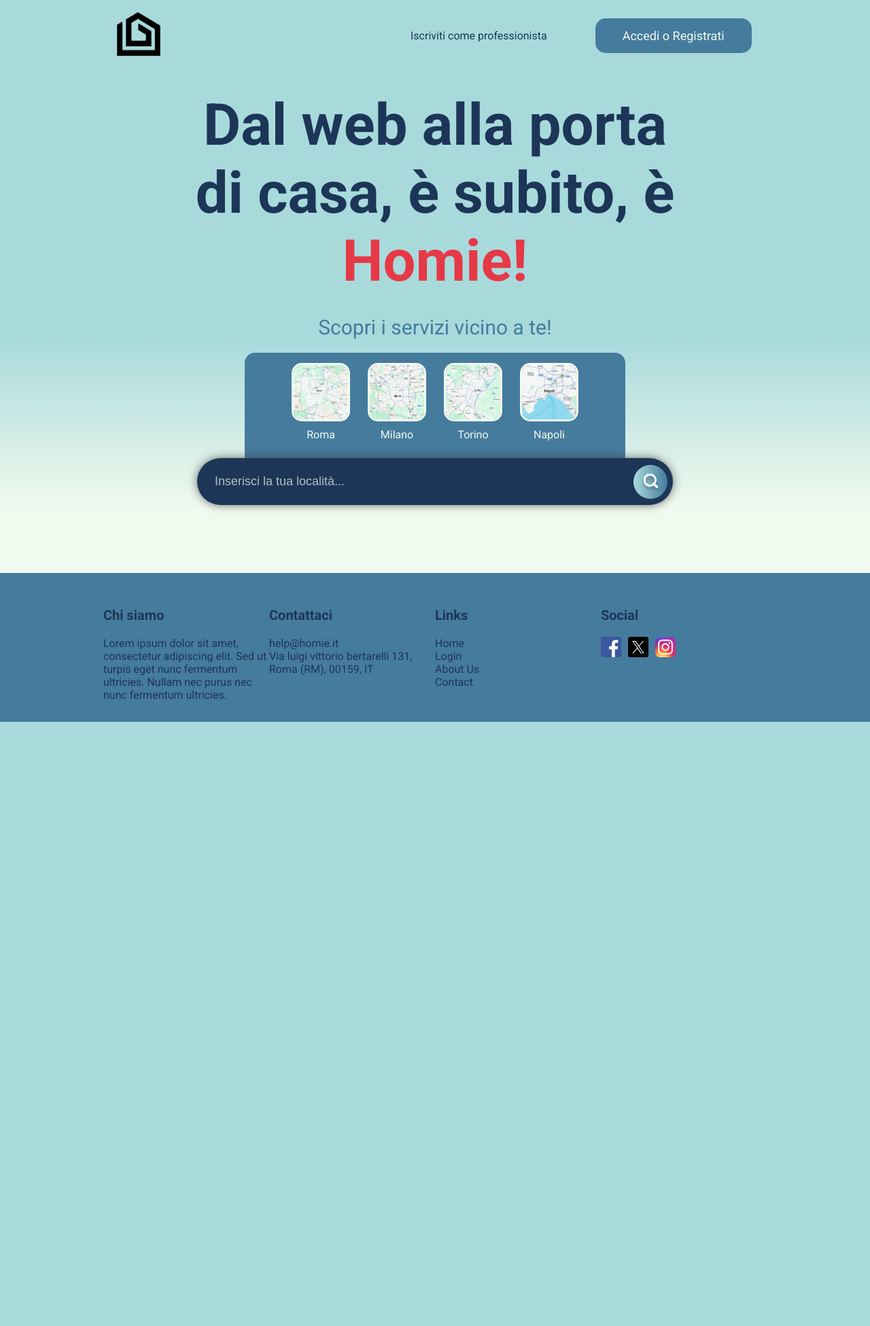
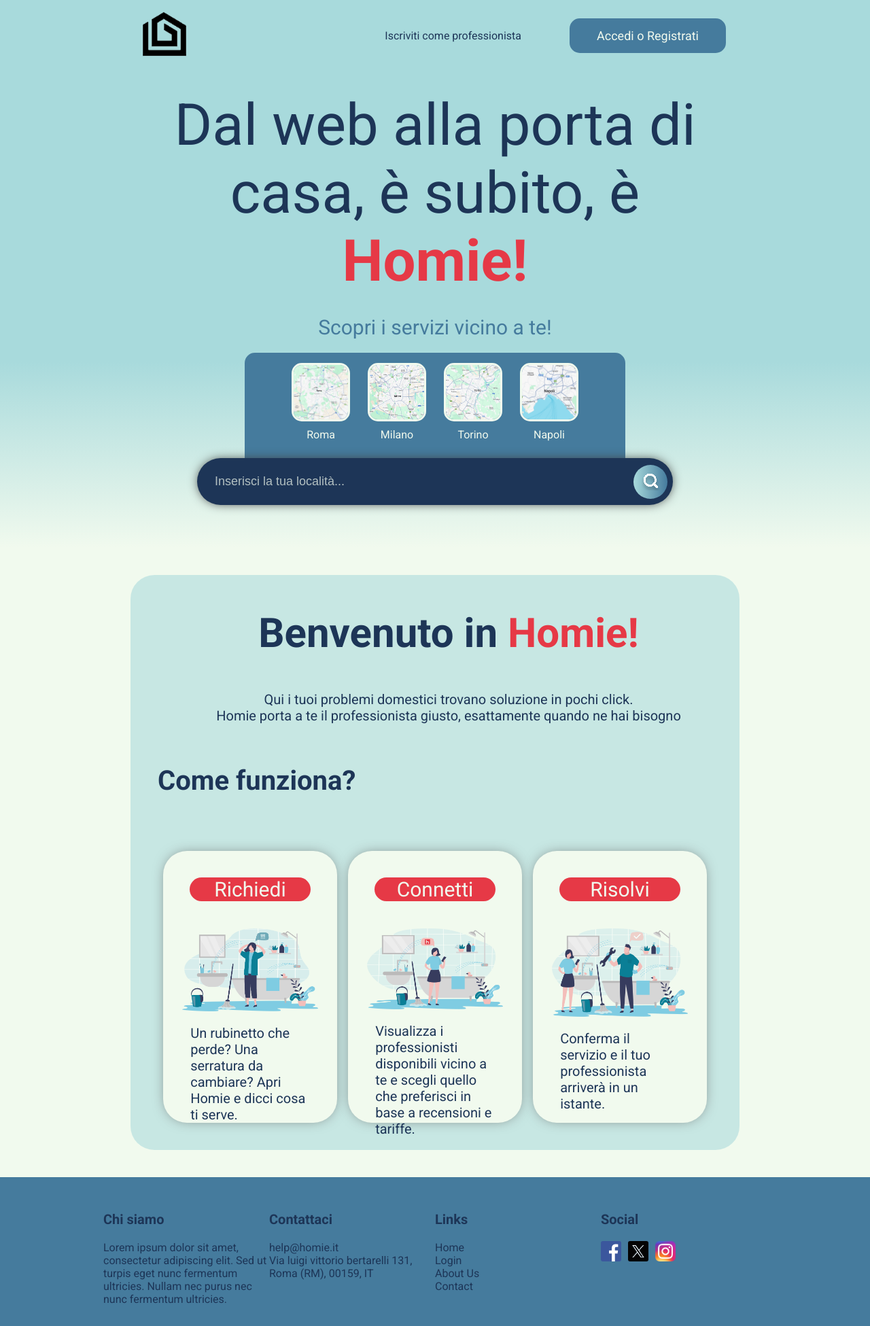
Before and after one commit to lorenzo7t/Homie, a PHP site: page / in a window 1280 px wide. Shown: the whole page at 68% size. Before the commit the page ends 1062 px from the top, so only its background shows below. Run offline with PHP 8.4, Linux system fonts and the light colour scheme.

Commit message:
added body section to landing + cose

```diff
--- a/css/style.css
+++ b/css/style.css
@@ -47,7 +47,16 @@ h1 {
     unicode-bidi: isolate;
 }
 
+.fixed-width {
+    width: 70%;
+}
 
+
+@media (prefers-reduced-motion: no-preference) {
+    .wipe-animation {
+      animation: wipe-enter 1s 1;
+    }
+  }
 
 /* FONTS */
 
@@ -142,19 +151,25 @@ h1 {
     color: #1D3557;
 }
 
+.main-container{
+    display: flex;
+    flex-direction: column;
+    align-items: center;
+    justify-content: center;
+}
 /* HEADER */
 
 .main-page-top {
     position: relative;
     background: rgb(168, 218, 220);
     background: linear-gradient(180deg, rgba(168, 218, 220, 1) 66%, rgba(241, 250, 238, 1) 100%);
-    padding-bottom: 200px;
+    padding-bottom: 20%;
     max-height: 550px;
 }
 
 .header {
     display: flex;
-    justify-content: space-around;
+    justify-content: space-between;
     align-items: center;
     margin-left: auto;
     margin-right: auto;
@@ -421,7 +436,6 @@ button:active {
     justify-content: center;
     align-items: center;
     height: 100%;
-    margin-top: 100px;
     padding: 30px;
 }
 
@@ -458,3 +472,103 @@ button:active {
     margin-right: 10px;
     border-radius: 3px;
 }
+
+/* BODY */
+#main-title {
+    font-size: 60px;
+    text-align: center;
+}
+.container {
+    display: flex;
+    flex-direction: column;
+    align-items: center;
+    padding-bottom: 40px;
+    padding-top: 40px;
+}
+
+.section-title {
+    font-size: 40px;
+}
+
+.introduction-text{
+    text-align: center;
+    font-size: 20px;
+    padding-bottom: 20px;
+}
+
+.text-container {
+    background-color: #a8dadc8f;
+    border-radius: 35px;
+    transition: cubic-bezier(0, 1.15, 0.65, 0.96) 1s;
+}
+
+.text-container:hover {
+    box-shadow: 0px 0px 20px -6px #666666;
+    transition: cubic-bezier(0, 1.15, 0.65, 0.96) 5s;
+    padding: 10px;
+    margin-top: -10px;
+}
+
+.text-container h2,.text-container h3 {
+    padding-left: 40px;
+}
+
+.highlighted-text {
+
+}
+
+.highlight-text-container {
+    background-color: #E63946;
+    border-radius: 35px;
+}
+
+.steps-container {
+    display: flex;
+    flex-direction: row;
+    justify-content: space-around;
+    align-items: center;
+    padding: 40px;
+}
+
+.step-title {
+    color: #F1FAEE;
+    text-align: center;
+    background-color: #E63946;
+    width: 70%;
+    border-radius: 35px;
+    font-size: 30px;
+}
+
+.step {
+    display: flex;
+    flex-direction: column;
+    align-items: center;
+    background-color: #F1FAEE;
+    width: 70%;
+    border-radius: 35px;
+    margin-left: 1%;
+    margin-right: 1%;
+    height: 400px;
+    transition: cubic-bezier(0, 1.15, 0.65, 0.96) 1s;
+    box-shadow: 0px 0px 20px -6px #666666;
+}
+
+.step:hover {
+    box-shadow: 0px 0px 20px -6px #666666;
+    transition: cubic-bezier(0, 1.15, 0.65, 0.96) 1s;
+    padding: 10px;
+    margin-top: -10px;
+}
+
+.step img {
+    width: 200px;
+    height: 130px;
+}
+
+.step-description {
+    color: #1D3557;
+    padding-left: 40px;
+    padding-right: 40px;
+    padding-top: 20px;
+    font-size: 20px;
+}
--- a/footer.php
+++ b/footer.php
@@ -1,7 +1,7 @@
 <!-- Purpose: This file contains the footer of the website. It is included in the main index.php file to display the footer on the page. -->
 <footer class="main-footer">
     <div class="footer-container">
-        <div class="columns-wrapper">
+        <div class="columns-wrapper fixed-width">
             <div class="column">
                 <h3 class="footer-title dark_text">Chi siamo</h3>
                 <p class="footer-text dark_text">Lorem ipsum dolor sit amet, consectetur adipiscing elit. Sed ut turpis eget nunc fermentum ultricies. Nullam nec purus nec nunc fermentum ultricies.</p>
--- a/header.php
+++ b/header.php
@@ -1,4 +1,4 @@
-<div class="header">
+<div class="header fixed-width">
     <div class="header-right">
         <a href="index.html" class="logo-container">
             <img class="logo" src="img/logo.png">
--- a/index.php
+++ b/index.php
@@ -10,15 +10,20 @@
     <link href="https://fonts.googleapis.com/css2?family=Roboto:ital,wght@0,100;0,300;0,400;0,500;0,700;0,900;1,100;1,300;1,400;1,500;1,700;1,900&display=swap" rel="stylesheet">
     <script src="script/autocomplete.js" defer></script>
     <script src="script/maps.js" defer></script>
+    <script src="script/animations.js" defer></script>
 </head>
 <body>
+
     <div class="main-page-top">
         <?php include 'header.php'; ?>
         <?php include 'landing_search_box.php'; ?>
+
+    </div>
+    <div class="main-page-body">
+        <?php include 'landing_description.php'; ?>
+    </div>
+    <div class="mp-footer">
         <?php include 'footer.php'; ?>
-    </div>
-    <div class="main-page-bottom">
-        <?php include 'landing_description.php'; ?>
     </div>
 </body>
 </html>
--- a/landing_description.php
+++ b/landing_description.php
@@ -0,0 +1,36 @@
+<div class="container">
+    <div class="text-container fixed-width">
+        <h2 id="main-title" class="section-title dark_text ">
+            Benvenuto in <span style="color: #E63946;">Homie!</span>
+        </h2>
+        <h3 class="introduction-text roboto-regular dark_text">
+            Qui i tuoi problemi domestici trovano soluzione in pochi click. <br>
+            Homie porta a te il professionista giusto, esattamente quando ne hai bisogno
+        </h3>
+
+        <section class="how-it-works">
+            <h3 class="section-title dark_text">Come funziona?</h3>
+            <div class="steps-container">
+                <div class="step">
+                    <h4 class="step-title roboto-regular">Richiedi</h4>
+                    <img src="img/problems.png" alt="Step 1">
+                    <a class="step-description">Un rubinetto che perde? Una serratura da cambiare? Apri Homie e dicci cosa ti serve.</a>
+                </div>
+                <div class="step">
+                    <h4 class="step-title roboto-regular">Connetti</h4>
+                    <img src="img/call.png" alt="Step 2">
+                    <a class="step-description">Visualizza i professionisti disponibili vicino a te e scegli quello che preferisci in base a recensioni e tariffe.</a>
+                </div>
+                <div class="step">
+                    <h4 class="step-title roboto-regular">Risolvi</h4>
+                    <img src="img/solution.png" alt="Step 3">
+                    <a class="step-description">Conferma il servizio e il tuo professionista arriverà in un istante.</a>
+                </div>
+            </div>
+        </section>
+
+    </div>
+
+
+</div>
+</div>
--- a/landing_search_box.php
+++ b/landing_search_box.php
@@ -1,5 +1,5 @@
 <div class="landing-search center-vertical">
-    <h1 class="landing-title roboto-bold dark_text">Dal web alla porta di casa, è subito, è <span style="color: #E63946;">Homie!</span></h1>
+    <h1 class="landing-title roboto-regular dark_text">Dal web alla porta di casa, è subito, è <span style="color: #E63946; font-weight: 700;">Homie!</span></h1>
     <p class="subtitle roboto-regular">Scopri i servizi vicino a te!</p>
 
     <div class="search-box-container center-vertical">
--- /dev/null
+++ b/script/animations.js
@@ -0,0 +1,15 @@
+const observer = new IntersectionObserver(entries => {
+    entries.forEach(entry => {
+      const square = entry.target.querySelector('.step');
+
+      if (entry.isIntersecting) {
+        square.classList.add('wipe-animation');
+        return; // if we added the class, exit the function
+      }
+
+      // We're not intersecting, so remove the class!
+      square.classList.remove('wipe-animation');
+    });
+  });
+
+  observer.observe(document.querySelector('.step'));
```
Also changed, not shown: img/call.png (added), img/logo_new.png (added), img/problems.png (added), img/solution.png (added), img/tracking.png (added), 2 other files.
